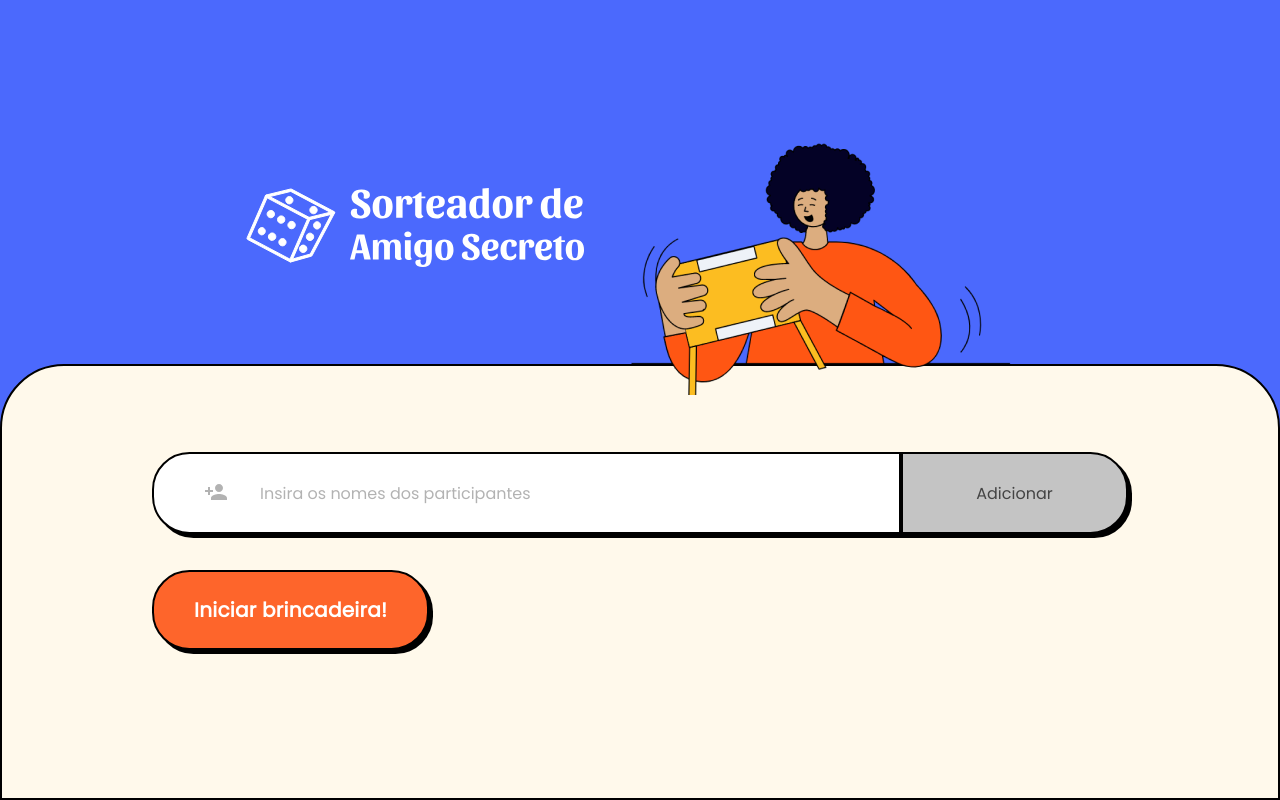
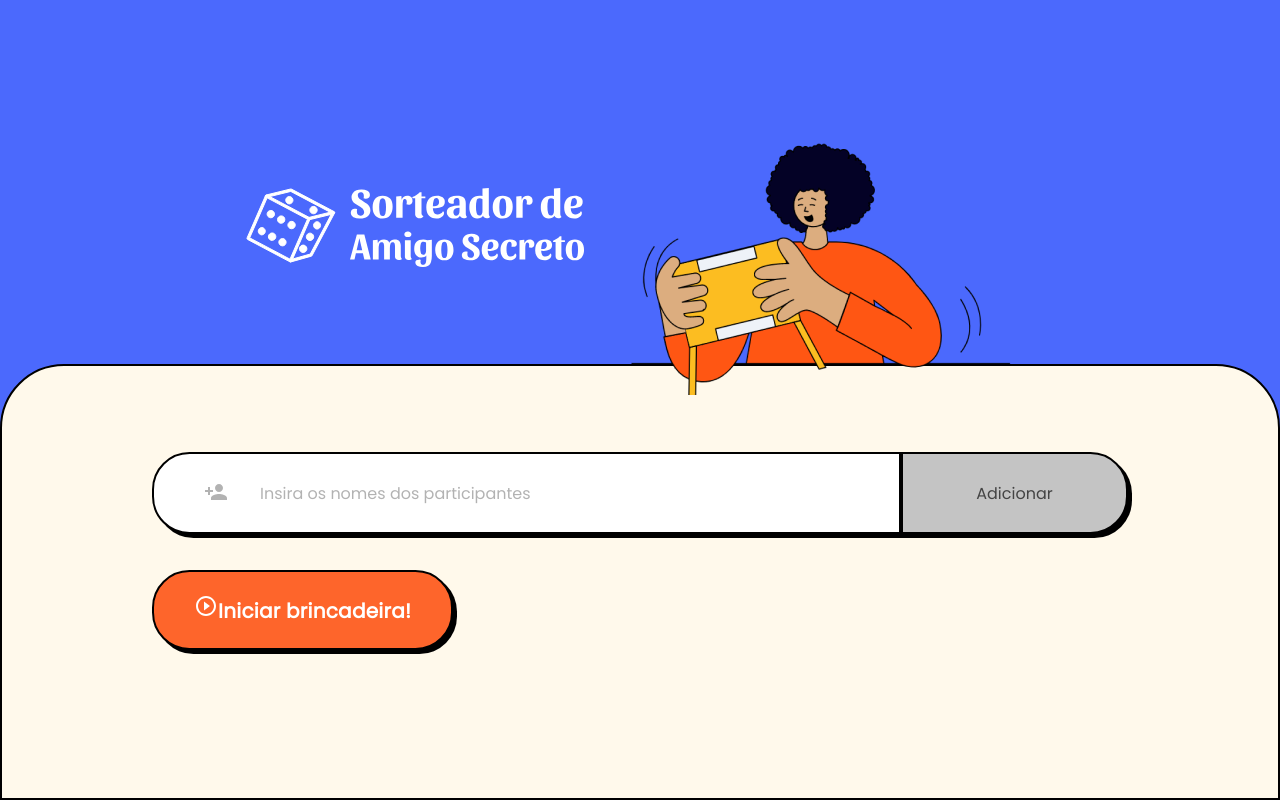
Before and after one commit to GabrielVeroneze/sorteador-amigo-secreto, a React (Vite) app: page / in a window 1280 px wide. Built offline with nearby package versions, Linux system fonts and the light colour scheme.

Commit message:
:sparkles: feat: Adiciona ícone ao botão

```diff
--- a/src/pages/Inicio/index.tsx
+++ b/src/pages/Inicio/index.tsx
@@ -1,5 +1,6 @@
 import { useListaDeParticipantes } from '@/hooks/useListaDeParticipantes'
 import { Lista, Participante } from './styles'
+import PlayCircleOutlineIcon from '@mui/icons-material/PlayCircleOutline';
 import Formulario from '@/components/Formulario'
 import Botao from '@/components/Botao'
 
@@ -17,6 +18,7 @@ const Inicio = () => {
                 ))}
             </Lista>
             <Botao>
+                <PlayCircleOutlineIcon />
                 Iniciar brincadeira!
             </Botao>
         </>
```
